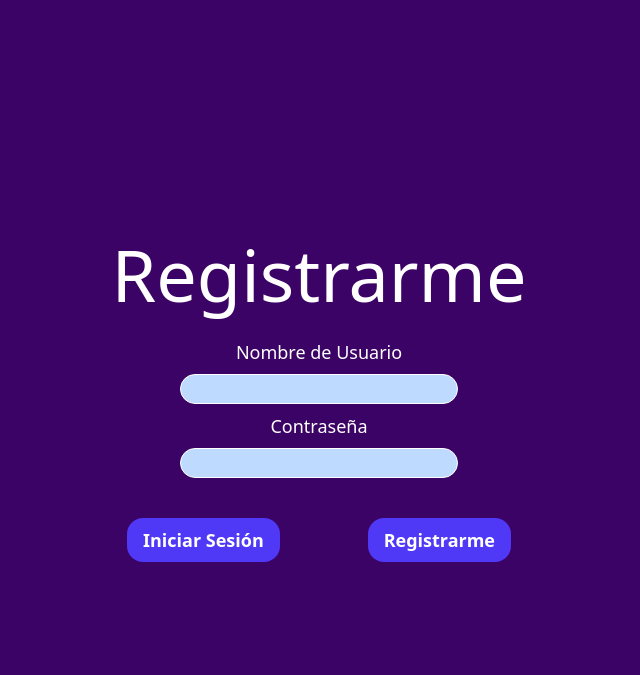
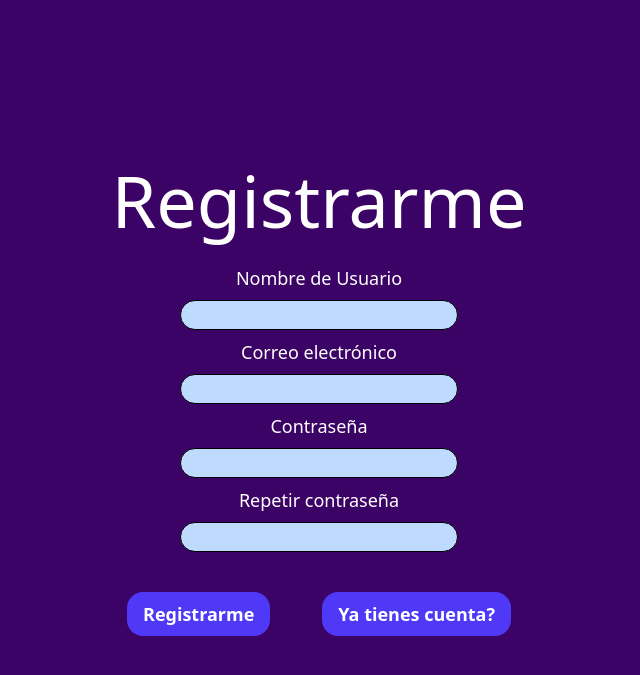
Before and after one commit to jvivas95/movimientos-dinero, a PHP site: page /app/views/registro.php in a window 1280 px wide. Shown: the top 675 px of the page, without its empty margins (321-961 px from the left). Run offline with PHP 8.4, Linux system fonts and the light colour scheme.

Commit message:
update: fin de la vista para el formulario de registro

```diff
--- a/app/views/registro.php
+++ b/app/views/registro.php
@@ -19,7 +19,21 @@
                 name="nusuario"
                 required
             >
+            <label for="mail">Correo electrónico</label>
+            <input
+                class="border border-solid rounded-2xl bg-blue-200 pl-4"
+                type="text"
+                name="mail"
+                required
+            >
             <label for="password">Contraseña</label>
+            <input
+                class="border border-solid rounded-2xl bg-blue-200 pl-4"
+                type="password"
+                name="password"
+                required
+            >
+            <label for="password">Repetir contraseña</label>
             <input
                 class="border border-solid rounded-2xl bg-blue-200 pl-4"
                 type="password"
@@ -30,8 +44,12 @@
             <button
                 class="bg-indigo-600 hover:bg-indigo-700 transition duration-200 text-white font-bold py-2 px-4 rounded-2xl"
                 type="submit"
-                >Iniciar Sesión</button>
-            <a href="index.php?route=registro" class="bg-indigo-600 hover:bg-indigo-700 transition duration-200 text-white font-bold py-2 px-4 rounded-2xl">Registrarme</a>
+                >Registrarme</button>
+            <a
+                href="index.php?route=login"
+                class="bg-indigo-600 hover:bg-indigo-700 transition duration-200 text-white font-bold py-2 px-4 rounded-2xl"
+                >
+                Ya tienes cuenta?</a>
         </div>
         </form>
     </div>
```
Also changed, not shown: public/assets/css/style.css.
